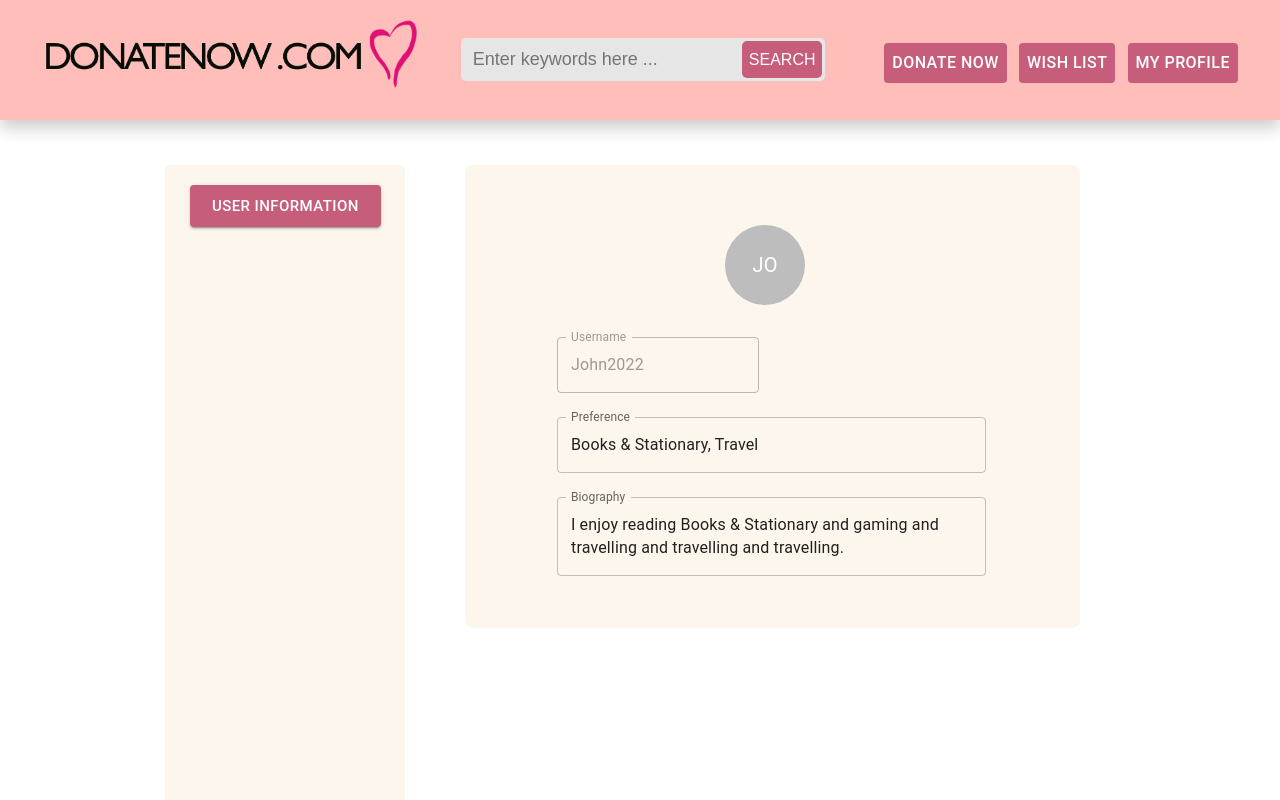
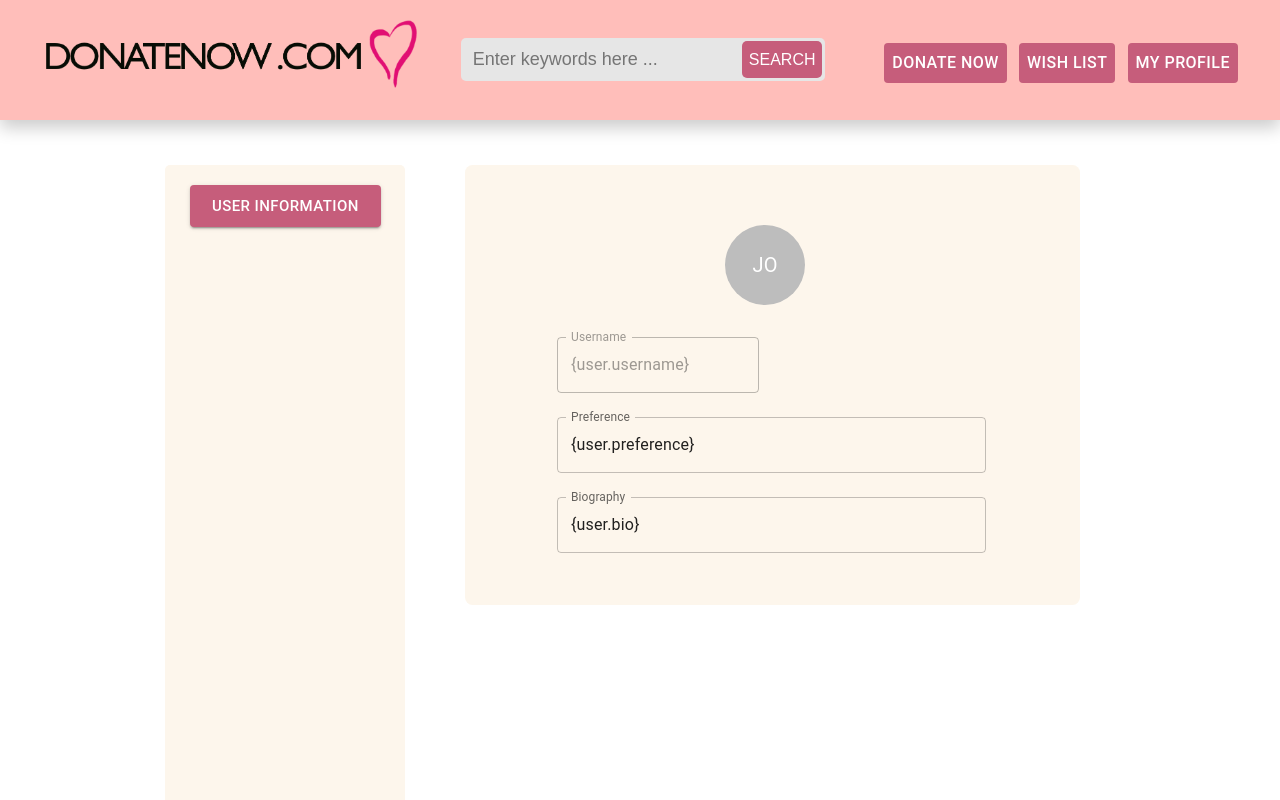
Before and after one commit to quick2063706271/DonateNow, a React (Create React App) app in the folder client/: page /userpage/1 in a window 1280 px wide. Shown: the top 800 px of the page. Built offline with nearby package versions, Linux system fonts and the light colour scheme; no server answers.

Commit message:
update user patch in server

```diff
--- a/client/src/actions/user.js
+++ b/client/src/actions/user.js
@@ -85,21 +85,37 @@ export const logout = (app) => {
         });
 };
 
-// export const getUser = (app) => {
-//     const url = "${APP_HOST}/userpage"
 
-//     fetch(url)
-//         .then(res => {
-//             if (res.status === 200) {
-//                 return res.json;
-//             } else {
-//                 alert("Could not get user")
-//             }
-//         })
-//         .then(json => {
-//             SideMenu.setState({}) // to-do
-//         })
-//         .catch(error => {
-//             console.log(error)
-//         })
-// };
+// A function to find user profile of a user
+export const getUser = (app) => {
+    const url = "${APP_HOST}/userpage"
+
+    fetch(url)
+        .then(res => {
+            if (res.status === 200) {
+                return res.json;
+            } else {
+                alert("Could not get user")
+            }
+        })
+        .then(json => {
+            app.setState({
+                username: json.username,
+                password: json.password,
+                dateOfBirth: json.dateOfBirth,
+                gender: json.gender,
+                address1: json.address[0],
+                address2: json.address[1],
+                phone: json.phone,
+                email: json.email,
+                preference: json.preference,
+                bio: json.bio,
+                complaintNum: json.complaintNum,
+                accountBlocked: json.accountBlocked,
+                admin: json.admin,
+            })
+        })
+        .catch(error => {
+            console.log(error)
+        })
+};
--- a/client/src/react-components/SideMenu/index.js
+++ b/client/src/react-components/SideMenu/index.js
@@ -10,13 +10,29 @@ import History from '../History';
 // import marker from "./marker.png"
 import bottle from "../../bottle.png"
 import database from "../../database"
+import { getUser } from '../../actions/user';
 
 class SideMenu extends React.Component{
     constructor(props) {
         super(props);
         this.state = {
             selectedPanel: 0,
+            username: "{user.username}",
+            password: "{user.password}",
+            dateOfBirth: "{user.dateOfBirth}",
+            gender: "{user.gender}",
+            address1: "{user.address1}",
+            address2: "user.address2}",
+            phone: "{user.phone}",
+            email: "{user.email}",
+            preference: "{user.preference}",
+            bio: "{user.bio}",
+            complaintNum: "{user.complaintNum}",
+            accountBlocked: "{user.accountBlocked}",
+            admin: "{false}",
+            isRead: "{isRead}"
         }
+        getUser(this)
 
     }
 
@@ -97,6 +113,22 @@ class SideMenu extends React.Component{
                         admin = {false}
                         isRead = {isRead}
                     />
+            panel = <PersonalInformation
+                        username={this.state.username}
+                        password={this.state.password}
+                        dateOfBirth={this.state.dateOfBirth}
+                        gender={this.state.gender}
+                        address1={this.state.address1}
+                        address2={this.state.address2}
+                        phone={this.state.phone}
+                        email={this.state.email}
+                        preference={this.state.preference}
+                        bio={this.state.bio}
+                        complaintNum={this.state.complaintNum}
+                        accountBlocked={this.state.accountBlocked}
+                        admin = {false}
+                        isRead = {isRead}
+                    />
         }
 
         return (
```
Also changed, not shown: 2 other files (tests, documents, lock files or other folders).
